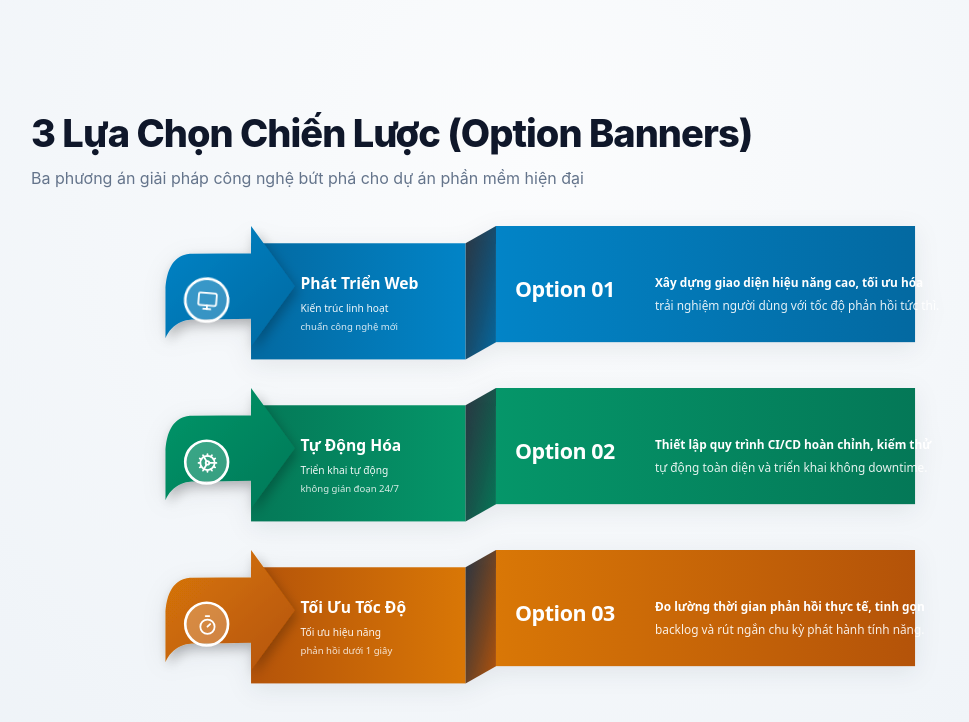
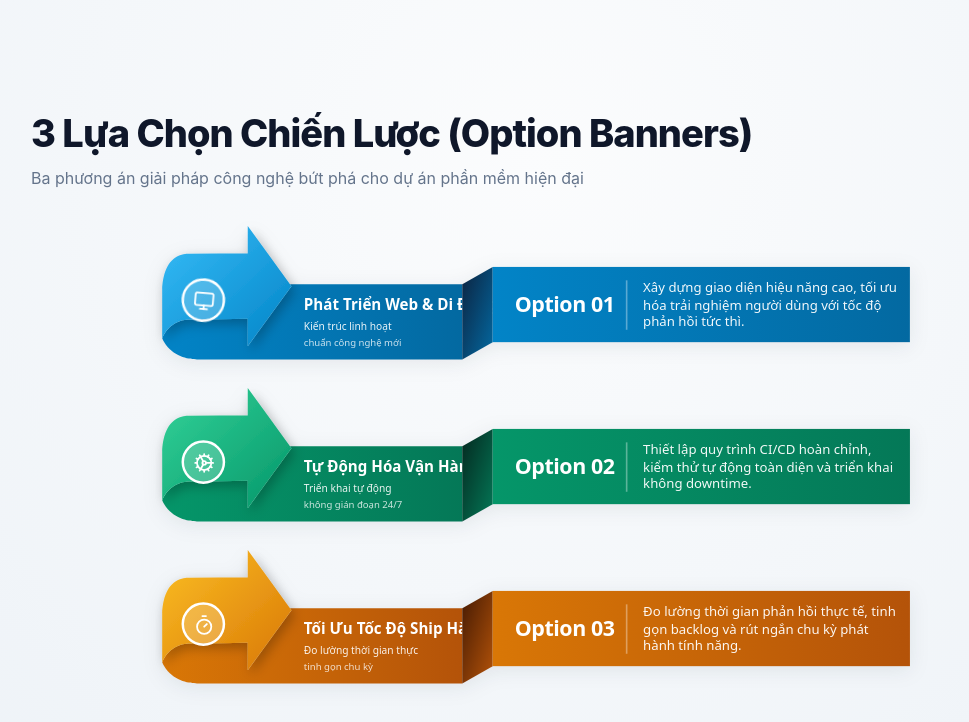
Before and after one commit to dangquangminh123/shape_code_all, a Next.js app: page /shapes/ob3-option-banners in a window 1280 px wide. Shown: the top 722 px of the page, without its empty margins (99-1068 px from the left). Built offline with nearby package versions, Linux system fonts and the light colour scheme.

Commit message:
fix(ob3): rebuild 3 option banners layout with exact vector alignment, 1:1 banner heights, and template typography placement

```diff
--- a/src/components/shapes/ob3-option-banners/Ob3OptionBanners.tsx
+++ b/src/components/shapes/ob3-option-banners/Ob3OptionBanners.tsx
@@ -1,6 +1,6 @@
 'use client';
 
-import React, { useId, useRef, useState, type CSSProperties, type KeyboardEvent } from 'react';
+import React, { useId, useRef, useState, type KeyboardEvent } from 'react';
 import { OB3_OPTIONS, type Ob3OptionConfig } from './ob3-option-banners.config';
 import './ob3-option-banners.css';
 
@@ -10,11 +10,13 @@ export interface Ob3OptionBannersProps {
   className?: string;
 }
 
+// 2.svg: Element 1 (Left Loop & Arrowhead pointing right)
 const PATH_LOOP_FRONT =
   'M51.95,73.07V56.31c-11.8,0.16-23.62,0.32-35.42,0.48c-1.56,0-5.97,0.22-10.28,3.3c-4,2.85-5.67,6.55-6.24,8.04' +
   'c0-9.97,0-19.93,0-29.9c0.17-4.27,1.13-14.96,8.5-19.4c3.02-1.82,6.02-1.97,8-1.97c11.81-0.03,23.64-0.07,35.45-0.1V0' +
   'c8.84,12.17,17.68,24.36,26.52,36.53C69.63,48.71,60.79,60.88,51.95,73.07z';
 
+// 2.svg: Element 2 (Middle Band emerging from under arrowhead: y=35.33 to 81, x=77.59 to 182.2)
 const PATH_MID_BAND =
   'M77.59,35.31c0.3,0.41,0.59,0.81,0.89,1.22c-8.84,12.18-17.68,24.36-26.52,36.54V56.31c-11.8,0.16-23.62,0.32-35.42,0.48' +
   'c-1.56,0-5.97,0.22-10.28,3.3c-4,2.85-5.67,6.55-6.24,8.04v-3.32c0,1.11,0,2.21,0,3.32c0.72,1.7,1.76,3.55,3.29,5.32' +
@@ -74,7 +76,7 @@ export default function Ob3OptionBanners({
           <p className="ob3-header__subtitle">{headerSubtitle}</p>
         </header>
 
-        {/* 3 Horizontal Ribbon Banners */}
+        {/* 3 Horizontal Ribbon Banners (Exact Template Anatomy) */}
         <div className="ob3-stack" role="list" aria-label="3 dải băng phương án lựa chọn">
           {OB3_OPTIONS.map((option, idx) => {
             const isActive = activeId === option.id;
@@ -99,25 +101,24 @@ export default function Ob3OptionBanners({
                 aria-label={`${option.label}: ${option.title}`}
               >
                 <svg
-                  viewBox="0 0 456 85"
+                  viewBox="0 0 460 85"
                   className="ob3-svg"
                   preserveAspectRatio="xMidYMid meet"
                   aria-hidden="true"
                 >
                   <defs>
                     <linearGradient id={`ob3-loop-grad-${instanceId}-${idx}`} x1="0%" y1="0%" x2="100%" y2="100%">
+                      <stop offset="0%" stopColor={option.lightColor} />
+                      <stop offset="100%" stopColor={option.primaryColor} />
+                    </linearGradient>
+
+                    <linearGradient id={`ob3-mid-grad-${instanceId}-${idx}`} x1="0%" y1="0%" x2="100%" y2="0%">
                       <stop offset="0%" stopColor={option.primaryColor} />
                       <stop offset="100%" stopColor={option.darkColor} />
                     </linearGradient>
 
-                    <linearGradient id={`ob3-mid-grad-${instanceId}-${idx}`} x1="0%" y1="0%" x2="100%" y2="0%">
-                      <stop offset="0%" stopColor={option.darkColor} />
-                      <stop offset="100%" stopColor={option.primaryColor} />
-                    </linearGradient>
-
-                    {/* Darker shadow gradient for the 3D fold connector */}
                     <linearGradient id={`ob3-fold-grad-${instanceId}-${idx}`} x1="0%" y1="0%" x2="100%" y2="100%">
-                      <stop offset="0%" stopColor="#081422" stopOpacity="0.85" />
+                      <stop offset="0%" stopColor={option.foldColor} />
                       <stop offset="100%" stopColor={option.darkColor} />
                     </linearGradient>
 
@@ -131,55 +132,48 @@ export default function Ob3OptionBanners({
                     </filter>
                   </defs>
 
-                  {/* 1. 2.svg Middle Band: Extends from x=51.95 to 182.2, y=10.48 to 81 (height=70.52) */}
-                  <rect
+                  {/* 1. Middle Band (Original Illustrator Path 2 of 2.svg): y=35.33 to 81 */}
+                  <path
                     className="ob3-bar__fill"
-                    x="51.95"
-                    y="10.48"
-                    width="130.25"
-                    height="70.52"
+                    d={PATH_MID_BAND}
                     fill={`url(#ob3-mid-grad-${instanceId}-${idx})`}
                   />
 
-                  {/* 2. Middle Text Block on 2.svg: Cleanly fitted inside middle band */}
+                  {/* 2. Middle Text Block on Middle Band: Title + Subtext */}
                   <g className="ob3-bar__content" style={{ pointerEvents: 'none' }}>
                     <text
-                      x="82"
-                      y="38"
+                      x="86"
+                      y="51"
                       fill="#ffffff"
                       fontFamily="system-ui, -apple-system, sans-serif"
-                      fontSize="9.5"
+                      fontSize="9.2"
                       fontWeight="800"
                     >
                       {option.title}
                     </text>
                     <text
-                      x="82"
-                      y="52"
-                      fill="rgba(255,255,255,0.95)"
+                      x="86"
+                      y="63"
+                      fill="rgba(255,255,255,0.92)"
                       fontFamily="system-ui, -apple-system, sans-serif"
                       fontSize="6.2"
                       fontWeight="500"
                     >
-                      {idx === 0 && 'Kiến trúc linh hoạt'}
-                      {idx === 1 && 'Triển khai tự động'}
-                      {idx === 2 && 'Tối ưu hiệu năng'}
+                      {option.subtext}
                     </text>
                     <text
-                      x="82"
-                      y="63"
-                      fill="rgba(255,255,255,0.85)"
+                      x="86"
+                      y="73"
+                      fill="rgba(255,255,255,0.8)"
                       fontFamily="system-ui, -apple-system, sans-serif"
                       fontSize="5.8"
                       fontWeight="400"
                     >
-                      {idx === 0 && 'chuẩn công nghệ mới'}
-                      {idx === 1 && 'không gián đoạn 24/7'}
-                      {idx === 2 && 'phản hồi dưới 1 giây'}
+                      {option.subtext2}
                     </text>
                   </g>
 
-                  {/* 3. 2.svg: Front Arrow Loop with Cylindrical curl (ON TOP of Middle Band) */}
+                  {/* 3. Left Ribbon Loop with Arrowhead (Path 1 of 2.svg, Layered IN FRONT) */}
                   <path
                     className="ob3-loop__arrow"
                     d={PATH_LOOP_FRONT}
@@ -187,79 +181,75 @@ export default function Ob3OptionBanners({
                     filter={`url(#ob3-loop-shadow-${instanceId}-${idx})`}
                   />
 
-                  {/* 4. Circular Icon Badge on Loop Face */}
+                  {/* 4. White Line Icon centered on curved face of Left Ribbon Loop */}
                   <g className="ob3-loop__icon-badge">
                     <circle
                       cx="25"
                       cy="45"
-                      r="13"
-                      fill="rgba(255, 255, 255, 0.22)"
+                      r="12.5"
+                      fill="rgba(255, 255, 255, 0.2)"
                       stroke="#ffffff"
-                      strokeWidth="1.6"
+                      strokeWidth="1.5"
                     />
-                    <foreignObject x="17" y="37" width="16" height="16">
+                    <foreignObject x="16" y="36" width="18" height="18" style={{ pointerEvents: 'none' }}>
                       <div className="ob3-icon-host">
                         <Icon />
                       </div>
                     </foreignObject>
                   </g>
 
-                  {/* 5. 1.svg: Connected fold stepping UP into Right Banner (Original Illustrator Vector) */}
-                  <g transform="translate(182.2, 0)">
-                    {/* Fold connector stepping UP: (18.46,0) (0,10.48) (0,81) (18.46,70.52) */}
+                  {/* 5. 3D Fold Connector: Steps up by 10.48px (from y=35.33..81 up to y=24.85..70.52) */}
                   <polygon
-                      points="18.46,0 0,10.48 0,81 18.46,70.52"
+                    points="182.2,35.33 200.66,24.85 200.66,70.52 182.2,81"
                     fill={`url(#ob3-fold-grad-${instanceId}-${idx})`}
                   />
 
-                    {/* Right Rectangle at y=0, height=70.52 */}
+                  {/* 6. Right Banner: Exactly same height (45.67px) as middle band, stepped up seamlessly */}
                   <rect
-                      x="18.46"
-                      y="0"
-                      width="254.44"
-                      height="70.52"
+                    x="200.66"
+                    y="24.85"
+                    width="253.34"
+                    height="45.67"
                     fill={`url(#ob3-right-grad-${instanceId}-${idx})`}
                   />
 
-                    {/* Right Banner Content */}
+                  {/* 7. Right Banner Option Label ("Option 01") on the left of the banner */}
                   <text
-                      x="30"
-                      y="43"
+                    x="214"
+                    y="52"
                     fill="#ffffff"
                     fontFamily="system-ui, -apple-system, sans-serif"
                     fontSize="13"
                     fontWeight="800"
                     letterSpacing="-0.02em"
+                    style={{ pointerEvents: 'none', userSelect: 'none' }}
                   >
                     {option.label}
                   </text>
 
-                    <text
-                      x="115"
-                      y="37"
-                      fill="#ffffff"
-                      fontFamily="system-ui, -apple-system, sans-serif"
-                      fontSize="7.2"
-                      fontWeight="600"
+                  {/* 8. Vertical Divider Line on Right Banner */}
+                  <line
+                    x1="282"
+                    y1="33"
+                    x2="282"
+                    y2="63"
+                    stroke="rgba(255, 255, 255, 0.35)"
+                    strokeWidth="1"
+                    style={{ pointerEvents: 'none' }}
+                  />
+
+                  {/* 9. Right Banner Descriptive Paragraph (Auto-wrapped via foreignObject) */}
+                  <foreignObject
+                    x="292"
+                    y="28"
+                    width="156"
+                    height="40"
+                    style={{ pointerEvents: 'none' }}
                   >
-                      {idx === 0 && 'Xây dựng giao diện hiệu năng cao, tối ưu hóa'}
-                      {idx === 1 && 'Thiết lập quy trình CI/CD hoàn chỉnh, kiểm thử'}
-                      {idx === 2 && 'Đo lường thời gian phản hồi thực tế, tinh gọn'}
-                    </text>
-
-                    <text
-                      x="115"
-                      y="51"
-                      fill="rgba(255,255,255,0.9)"
-                      fontFamily="system-ui, -apple-system, sans-serif"
-                      fontSize="7.2"
-                      fontWeight="500"
-                    >
-                      {idx === 0 && 'trải nghiệm người dùng với tốc độ phản hồi tức thì.'}
-                      {idx === 1 && 'tự động toàn diện và triển khai không downtime.'}
-                      {idx === 2 && 'backlog và rút ngắn chu kỳ phát hành tính năng.'}
-                    </text>
-                  </g>
+                    <div className="ob3-right__desc">
+                      {option.description}
+                    </div>
+                  </foreignObject>
                 </svg>
               </button>
             );
--- a/src/components/shapes/ob3-option-banners/ob3-option-banners.config.ts
+++ b/src/components/shapes/ob3-option-banners/ob3-option-banners.config.ts
@@ -6,11 +6,13 @@ export interface Ob3OptionConfig {
   index: number;
   label: string;
   title: string;
+  subtext: string;
+  subtext2: string;
   description: string;
   primaryColor: string;
   darkColor: string;
-  gradientLoop: string;
-  gradientBar: string;
+  foldColor: string;
+  lightColor: string;
   icon: IconType;
 }
 
@@ -19,36 +21,42 @@ export const OB3_OPTIONS: Ob3OptionConfig[] = [
     id: 'option-01',
     index: 0,
     label: 'Option 01',
-    title: 'Phát Triển Web',
-    description: 'Xây dựng giao diện hiệu năng cao, tối ưu hóa trải nghiệm người dùng với tốc độ tải trang dưới 1s.',
+    title: 'Phát Triển Web & Di Động',
+    subtext: 'Kiến trúc linh hoạt',
+    subtext2: 'chuẩn công nghệ mới',
+    description: 'Xây dựng giao diện hiệu năng cao, tối ưu hóa trải nghiệm người dùng với tốc độ phản hồi tức thì.',
     primaryColor: '#0284c7',
     darkColor: '#0369a1',
-    gradientLoop: 'linear-gradient(135deg, #38bdf8, #0284c7 60%, #0369a1)',
-    gradientBar: 'linear-gradient(90deg, #0284c7, #0ea5e9)',
+    foldColor: '#0c2340',
+    lightColor: '#38bdf8',
     icon: LuMonitor,
   },
   {
     id: 'option-02',
     index: 1,
     label: 'Option 02',
-    title: 'Tự Động Hóa',
-    description: 'Thiết lập quy trình CI/CD hoàn chỉnh, kiểm thử tự động toàn diện và triển khai hạ tầng không downtime.',
+    title: 'Tự Động Hóa Vận Hành',
+    subtext: 'Triển khai tự động',
+    subtext2: 'không gián đoạn 24/7',
+    description: 'Thiết lập quy trình CI/CD hoàn chỉnh, kiểm thử tự động toàn diện và triển khai không downtime.',
     primaryColor: '#059669',
     darkColor: '#047857',
-    gradientLoop: 'linear-gradient(135deg, #34d399, #059669 60%, #047857)',
-    gradientBar: 'linear-gradient(90deg, #059669, #10b981)',
+    foldColor: '#04281f',
+    lightColor: '#34d399',
     icon: LuCog,
   },
   {
     id: 'option-03',
     index: 2,
     label: 'Option 03',
-    title: 'Tối Ưu Tốc Độ',
+    title: 'Tối Ưu Tốc Độ Ship Hàng',
+    subtext: 'Đo lường thời gian thực',
+    subtext2: 'tinh gọn chu kỳ',
     description: 'Đo lường thời gian phản hồi thực tế, tinh gọn backlog và rút ngắn chu kỳ phát hành tính năng.',
     primaryColor: '#d97706',
     darkColor: '#b45309',
-    gradientLoop: 'linear-gradient(135deg, #fbbf24, #d97706 60%, #b45309)',
-    gradientBar: 'linear-gradient(90deg, #d97706, #f59e0b)',
+    foldColor: '#451a03',
+    lightColor: '#fbbf24',
     icon: LuTimer,
   },
 ];
--- a/src/components/shapes/ob3-option-banners/ob3-option-banners.css
+++ b/src/components/shapes/ob3-option-banners/ob3-option-banners.css
@@ -56,14 +56,14 @@
   text-align: left;
   display: block;
   transition: transform 240ms cubic-bezier(0.16, 1, 0.3, 1), filter 240ms ease;
-  filter: drop-shadow(0 6px 12px rgba(15, 23, 42, 0.08));
+  filter: drop-shadow(0 4px 10px rgba(15, 23, 42, 0.08));
 }
 
 .ob3-row:hover,
 .ob3-row:focus-visible,
 .ob3-row.is-active {
   transform: translateY(-4px);
-  filter: drop-shadow(0 12px 22px rgba(15, 23, 42, 0.16));
+  filter: drop-shadow(0 10px 20px rgba(15, 23, 42, 0.16));
 }
 
 .ob3-svg {
@@ -93,5 +93,19 @@
 }
 
 .ob3-row.is-active .ob3-loop__arrow {
-  filter: drop-shadow(0 8px 16px rgba(0, 0, 0, 0.4));
+  filter: drop-shadow(0 6px 14px rgba(0, 0, 0, 0.35));
 }
+
+.ob3-right__desc {
+  width: 100%;
+  height: 100%;
+  display: flex;
+  align-items: center;
+  color: rgba(255, 255, 255, 0.95);
+  font-family: system-ui, -apple-system, sans-serif;
+  font-size: 8px;
+  line-height: 1.35;
+  font-weight: 500;
+  overflow: hidden;
+  user-select: none;
+}
```
Lines whose indentation alone changed are shown as unchanged.
